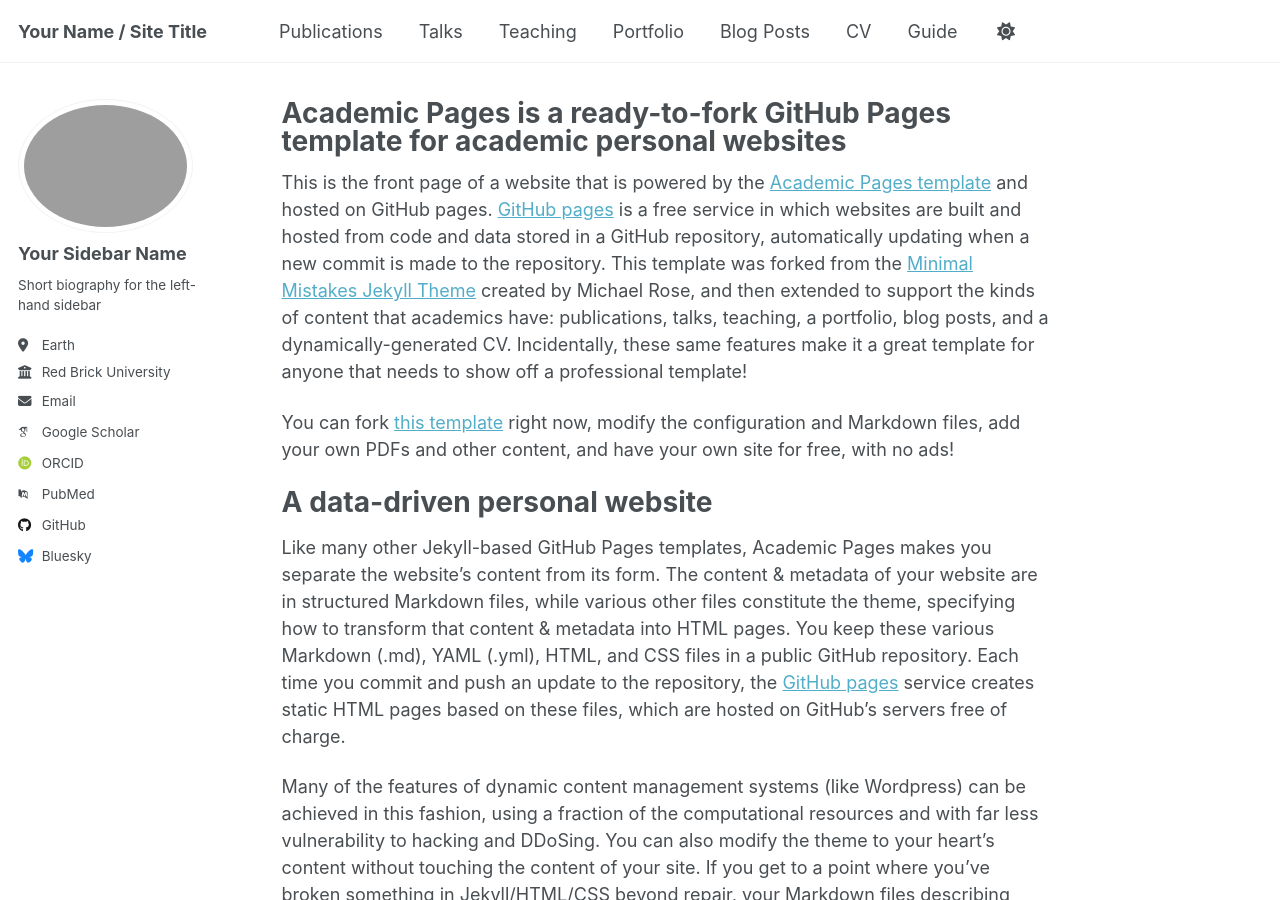
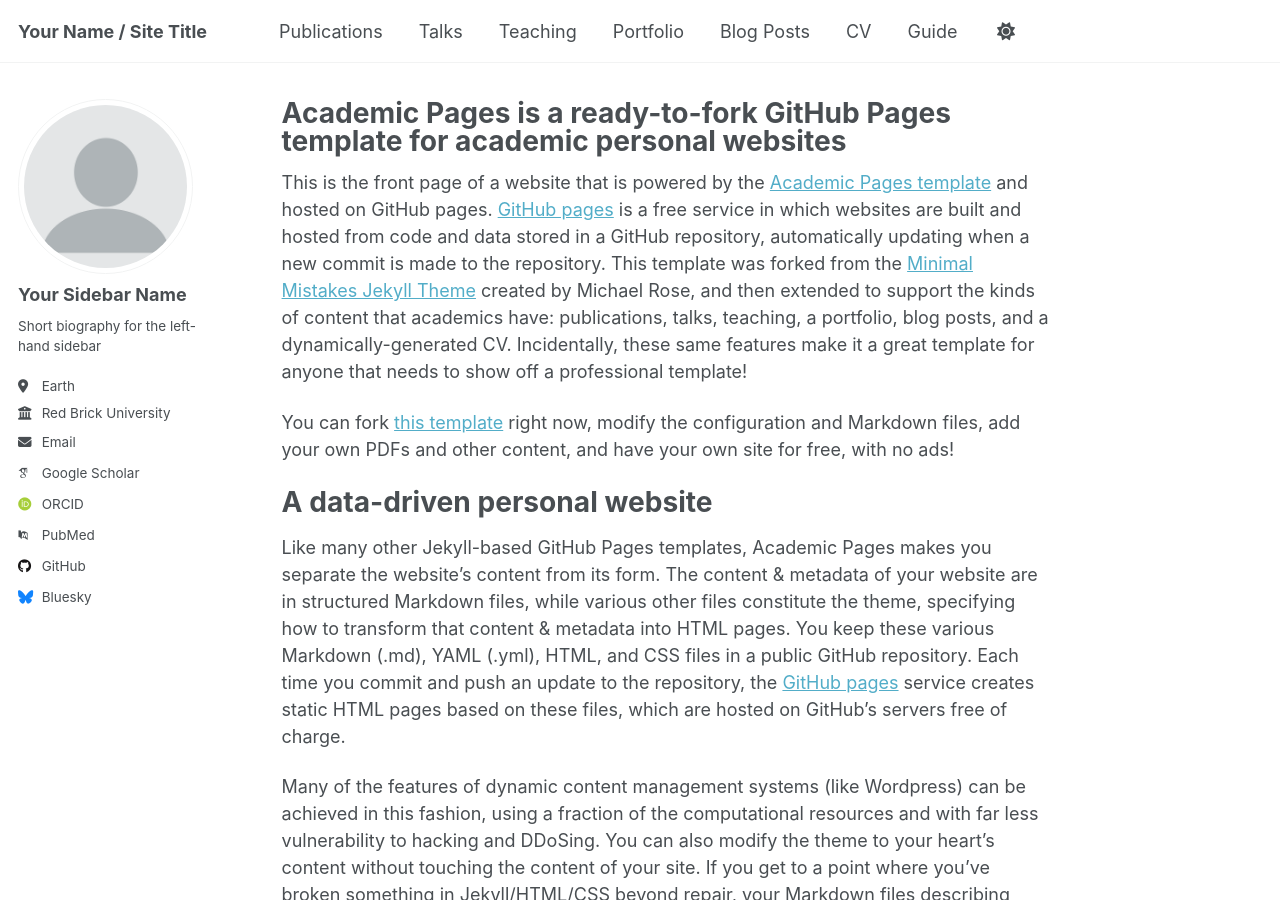
Before and after one commit to shiryusann/shiryusann.github.io, a Jekyll site: the page built from _pages/about.md, in a window 1280 px wide and 900 px high. Built offline with Jekyll 4.4.1, drawn with Linux system fonts in a browser that asks for light colours; some web fonts are replaced; a script that is not in the unit is left out.

Commit message:
Update _config.yml

```diff
--- a/_config.yml
+++ b/_config.yml
@@ -23,7 +23,7 @@ repository               : "academicpages/academicpages.github.io"
 #               Additional customization can be done by editing /_includes/author-profile.html
 author:
   # Biographic information
-  avatar           : "https://shiryusann.github.io/Zilong_photo.png"
+  avatar           : "profile.png"
   name             : "Your Sidebar Name"
   pronouns         : # example: "she/her"
   bio              : "Short biography for the left-hand sidebar"
```
